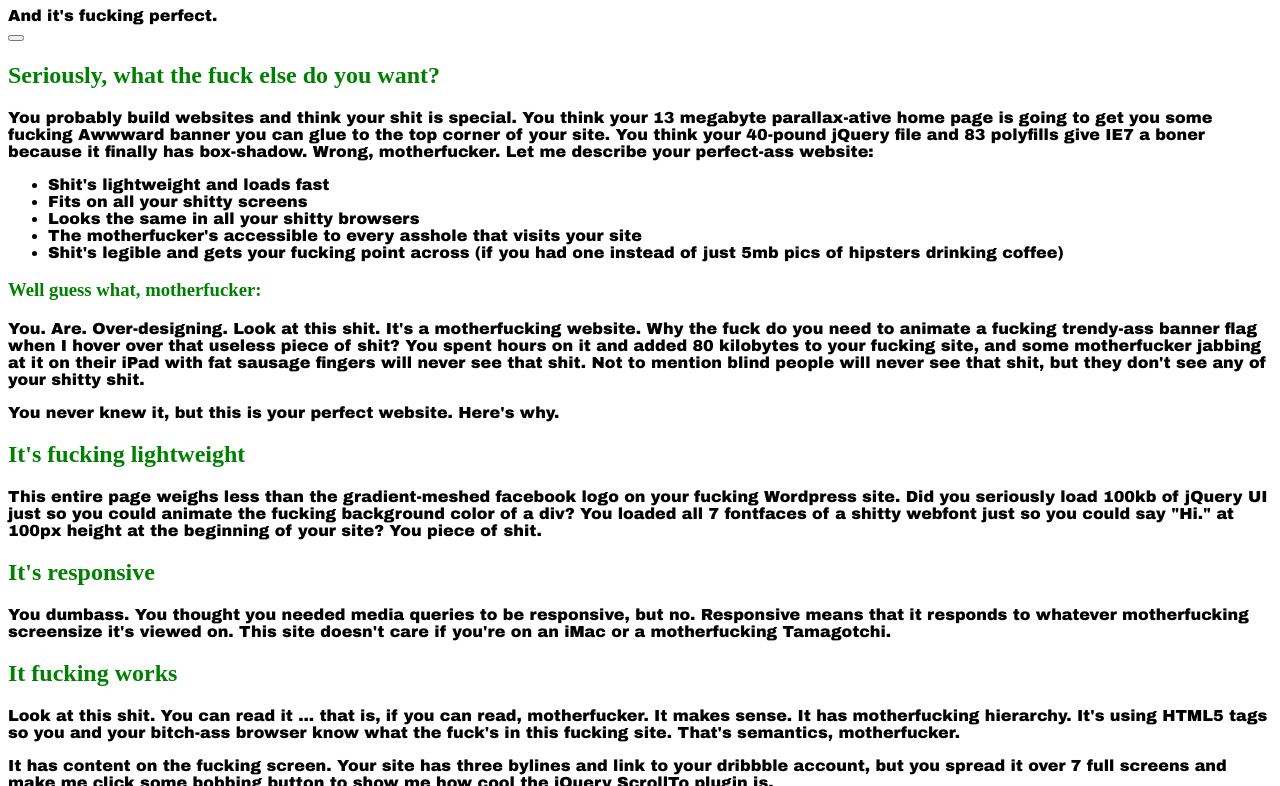
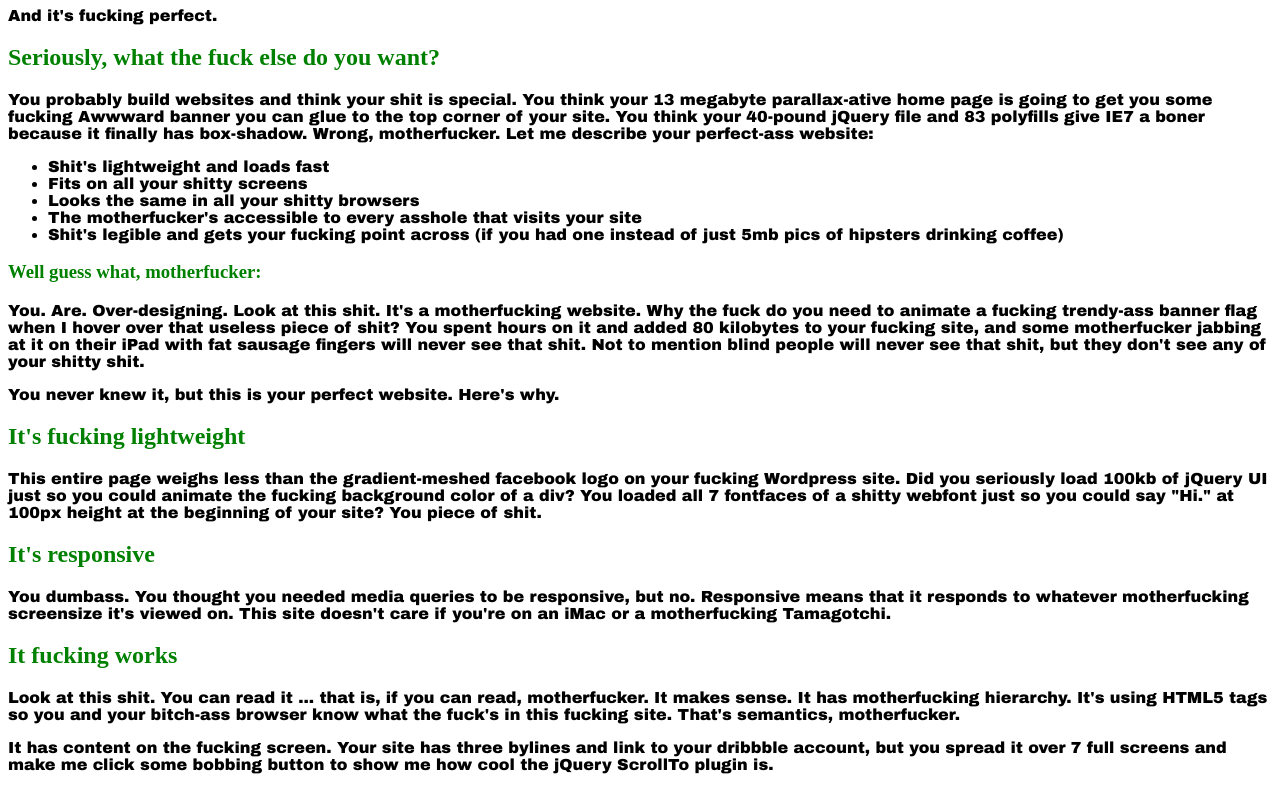
Before and after one commit to clemiraho/Project, a plain HTML site: page index.html in a window 1280 px wide. Shown: the part 73-859 px from the top of the page. Drawn offline with Linux system fonts and the light colour scheme.

Commit message:
Update index.html

```diff
--- a/index.html
+++ b/index.html
@@ -16,7 +16,6 @@
         <aside>And it's fucking perfect.</aside>
     </header>
 
-    <button onclick="changeBGC('color')"></button>
 
         <h2>Seriously, what the fuck else do you want?</h2>
 
@@ -77,7 +76,7 @@
     <h2>Epilogue</h2>
     <p>From the philosophies expressed (poorly) above, <a href="http://txti.es">txti</a> was created. You should try it today to make your own motherfucking websites.</p>
 
-    <!-- yes, I know...wanna fight about it? -->
+
 
     </script>
 
```
